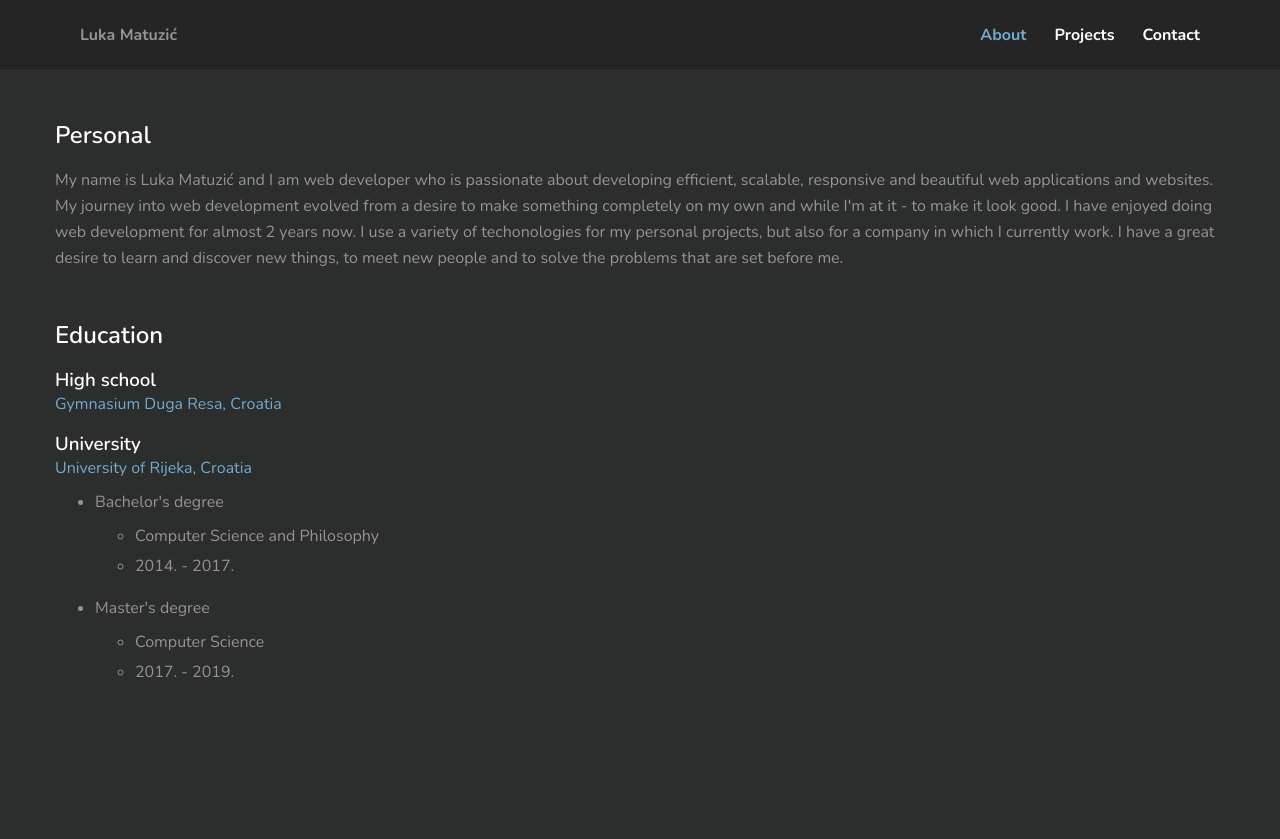
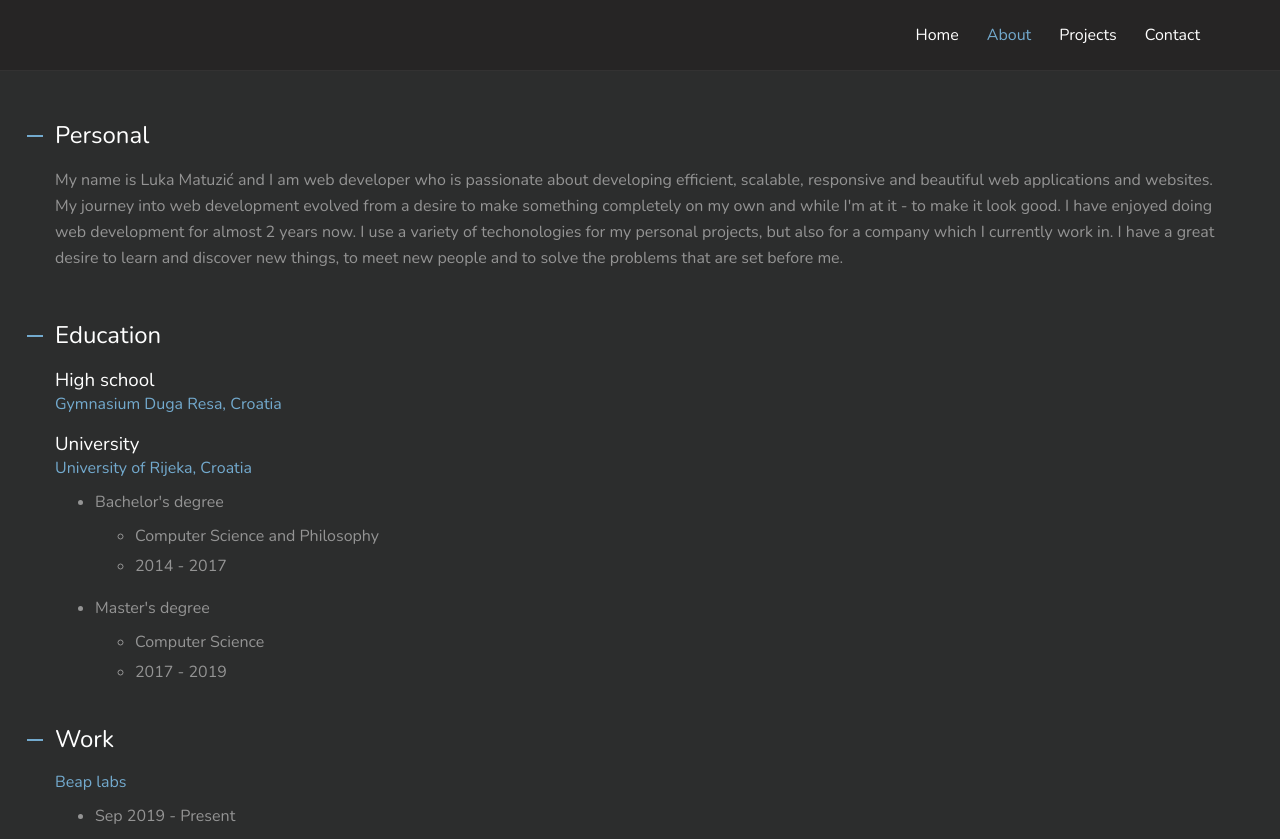
Before and after one commit to lmatuzic/portfolio, a React (Create React App) app: page /about in a window 1280 px wide. Before the commit the page ends 800 px from the top, so only its background shows below. Built offline with nearby package versions, Linux system fonts and the light colour scheme.

Commit message:
added toggle menu button

```diff
--- a/src/components/Navbar.js
+++ b/src/components/Navbar.js
@@ -4,16 +4,11 @@ import { NavLink } from "react-router-dom";
 function Navbar() {
   return (
     <nav className="navbar">
-      <div className="left">
       <ul>
         <li>
-            <NavLink to="/">Luka Matuzić</NavLink>
+          <NavLink to="/" className="home">Home</NavLink>
         </li>
-        </ul>
-      </div>
 
-      <div className="right">
-        <ul>
         <li>
           <NavLink to="/about">About</NavLink>
         </li>
@@ -26,6 +21,11 @@ function Navbar() {
           <NavLink to="/contact">Contact</NavLink>
         </li>
       </ul>
+
+      <div className="navbar__toggle">
+        <div></div>
+        <div></div>
+        <div></div>
       </div>
     </nav>
   )
--- a/src/pages/About.js
+++ b/src/pages/About.js
@@ -7,7 +7,7 @@ function About() {
       <p>
         My name is Luka Matuzić and I am web developer who is passionate about developing efficient, scalable, responsive and beautiful web applications and websites. My journey into
         web development evolved from a desire to make something completely on my own and while I'm at it - to make it look good. I have enjoyed doing web development for almost 2 years now.
-        I use a variety of techonologies for my personal projects, but also for a company in which I currently work. I have a great desire to learn and discover new things, to meet new
+        I use a variety of techonologies for my personal projects, but also for a company which I currently work in. I have a great desire to learn and discover new things, to meet new
         people and to solve the problems that are set before me.
       </p>
 
@@ -15,18 +15,19 @@ function About() {
       <div className="education">
         <div>
           <h3>High school</h3>
-          <div><a href="http://ss-duga-resa.skole.hr/" target="_blank" rel="noopener noreferrer">Gymnasium Duga Resa, Croatia</a></div>
+          <a href="http://ss-duga-resa.skole.hr/" target="_blank" rel="noopener noreferrer">Gymnasium Duga Resa, Croatia</a>
         </div>
 
         <div>
           <h3>University</h3>
-          <div><a href="https://uniri.hr/" target="_blank" rel="noopener noreferrer">University of Rijeka, Croatia</a></div>
+          <a href="https://uniri.hr/" target="_blank" rel="noopener noreferrer">University of Rijeka, Croatia</a>
+
           <ul>
             <li>
               Bachelor's degree
               <ul>
                 <li>Computer Science and Philosophy</li>
-                <li>2014. - 2017.</li>
+                <li>2014 - 2017</li>
               </ul>
             </li>
 
@@ -34,12 +35,20 @@ function About() {
               Master's degree
               <ul>
                 <li>Computer Science</li>
-                <li>2017. - 2019.</li>
+                <li>2017 - 2019</li>
               </ul>
             </li>
           </ul>
         </div>
       </div>
+
+      <h2>Work</h2>
+      <a href="https://beap.co/" target="_blank" rel="noopener noreferrer">Beap labs</a>
+      <ul>
+        <li>
+          Sep 2019 - Present
+        </li>
+      </ul>
     </div>
   )
 }
--- a/src/stylesheets/_about.scss
+++ b/src/stylesheets/_about.scss
@@ -1,6 +1,21 @@
 .about {
   h2 {
     margin-bottom: 1rem;
+    position: relative;
+
+    &::before {
+      content: '';
+      position: absolute;
+      top: 1rem;
+      left: -1.75rem;
+      width: 1rem;
+      height: 2px;
+      background-color: $blue;
+    }
+
+    @media only screen and (max-width: 1200px) {
+      margin-left: 30px;
+    }
   }
 
   p {
@@ -10,6 +25,11 @@
   ul {
     margin-left: 2rem;
     font-weight: 300;
+    padding: 0.5rem;
+
+    li {
+      padding: 0.25rem 0;
+    }
   }
 
   a {
@@ -27,12 +47,5 @@
     & > div {
       margin-bottom: 1rem;
     }
-
-    ul {
-      padding: 0.5rem;
-      li {
-        padding: 0.25rem 0;
-      }
-    }
   }
 }
--- a/src/stylesheets/_core.scss
+++ b/src/stylesheets/_core.scss
@@ -13,7 +13,7 @@ body {
 
 h1, h2, h3, h4, h5 {
   color: $white;
-  font-weight: 600;
+  font-weight: normal;
 }
 
 p {
--- a/src/stylesheets/_navbar.scss
+++ b/src/stylesheets/_navbar.scss
@@ -1,6 +1,7 @@
 .navbar {
   display: flex;
-  justify-content: space-between;
+  justify-content: flex-end;
+  align-items: center;
   background-color: $black;
   padding: 1.5em 5em;
   border-bottom: 1px solid rgba(255, 255, 255, .06);
@@ -9,37 +10,10 @@
     padding: 1.5em 1em;
   }
 
-  .left {
-    li {
-      a {
-        color: $gray;
-        transition: color 0.15s ease-out;
-
-        &:hover {
-          color: $white;
-        }
-      }
-    }
-  }
-
-  .right {
-    ul {
-      li {
-        a {
-          &:hover {
-            color: $blue;
-          }
-
-          &.active {
-            color: $blue;
-          }
-        }
-      }
-    }
-  }
 
   ul {
     display: flex;
+    align-items: center;
 
     li {
       list-style: none;
@@ -52,9 +26,50 @@
       a {
         text-decoration: none;
         color: $white;
-        font-weight: 700;
         transition: color 0.15s ease-out;
+
+        &:hover {
+          color: $blue;
+        }
+
+        &.active {
+          color: $blue;
+        }
+
+        &.home {
+          color: $white;
+        }
       }
+    }
+
+    @media only screen and (max-width: 992px) {
+      display: none;
+    }
+  }
+
+  &__toggle {
+    display: none;
+    cursor: pointer;
+
+    div {
+      width: 28px;
+      height: 2px;
+      background-color: $blue;
+      margin: 6px 0;
+
+      &:first-child {
+        width: 14px;
+        margin-left: 14px;
+      }
+
+      &:last-child {
+        width: 14px;
+        margin-right: 14px;
+      }
+    }
+
+    @media only screen and (max-width: 992px) {
+      display: block;
     }
   }
 }
```
Also changed, not shown: 1 other file (tests, documents, lock files or other folders). Lines whose indentation alone changed are shown as unchanged.
